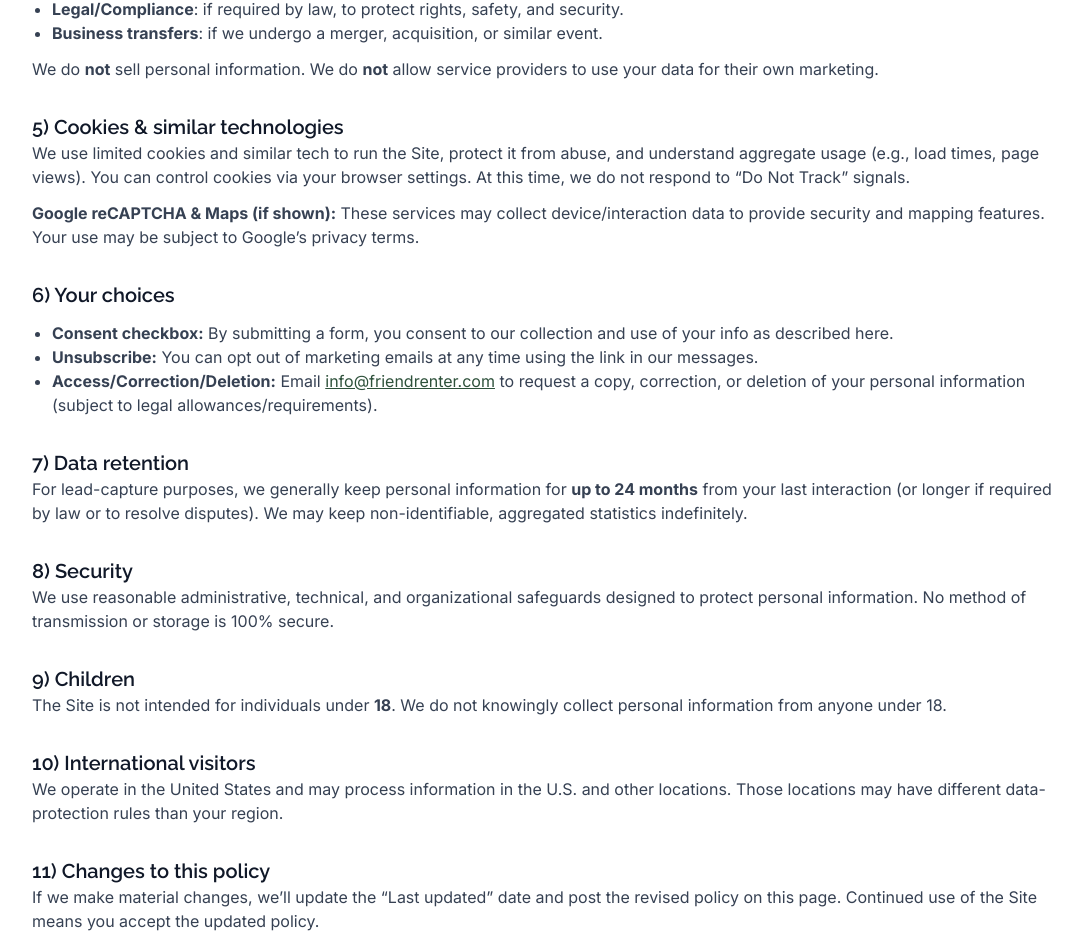
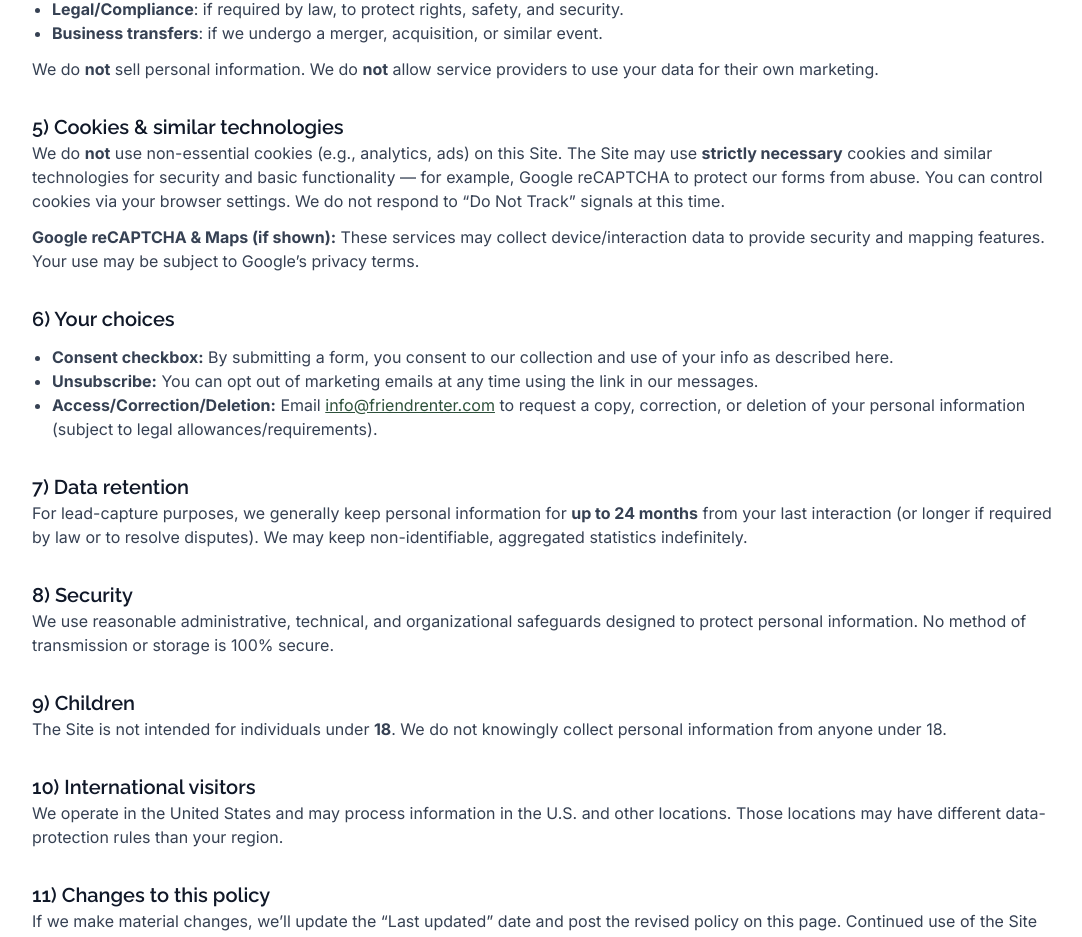
Before and after one commit to Friend-Renter/fr-marketing, a Next.js app: page /legal/privacy in a window 1280 px wide. Shown: the part 1216-2153 px from the top of the page, without its empty margins (96-1178 px from the left). Built offline with nearby package versions, Linux system fonts and the light colour scheme; no server answers.

Commit message:
updates cooking section

```diff
--- a/app/legal/privacy/page.js
+++ b/app/legal/privacy/page.js
@@ -181,10 +181,13 @@ export default function PrivacyPage() {
             5) Cookies &amp; similar technologies
           </h2>
           <p className="text-gray-700">
-            We use limited cookies and similar tech to run the Site, protect it
-            from abuse, and understand aggregate usage (e.g., load times, page
-            views). You can control cookies via your browser settings. At this
-            time, we do not respond to “Do Not Track” signals.
+            We do <strong>not</strong> use non-essential cookies (e.g.,
+            analytics, ads) on this Site. The Site may use{" "}
+            <strong>strictly necessary</strong> cookies and similar technologies
+            for security and basic functionality — for example, Google reCAPTCHA
+            to protect our forms from abuse. You can control cookies via your
+            browser settings. We do not respond to “Do Not Track” signals at
+            this time.
           </p>
           <p className="mt-3 text-gray-700">
             <strong>Google reCAPTCHA &amp; Maps (if shown):</strong> These
```
